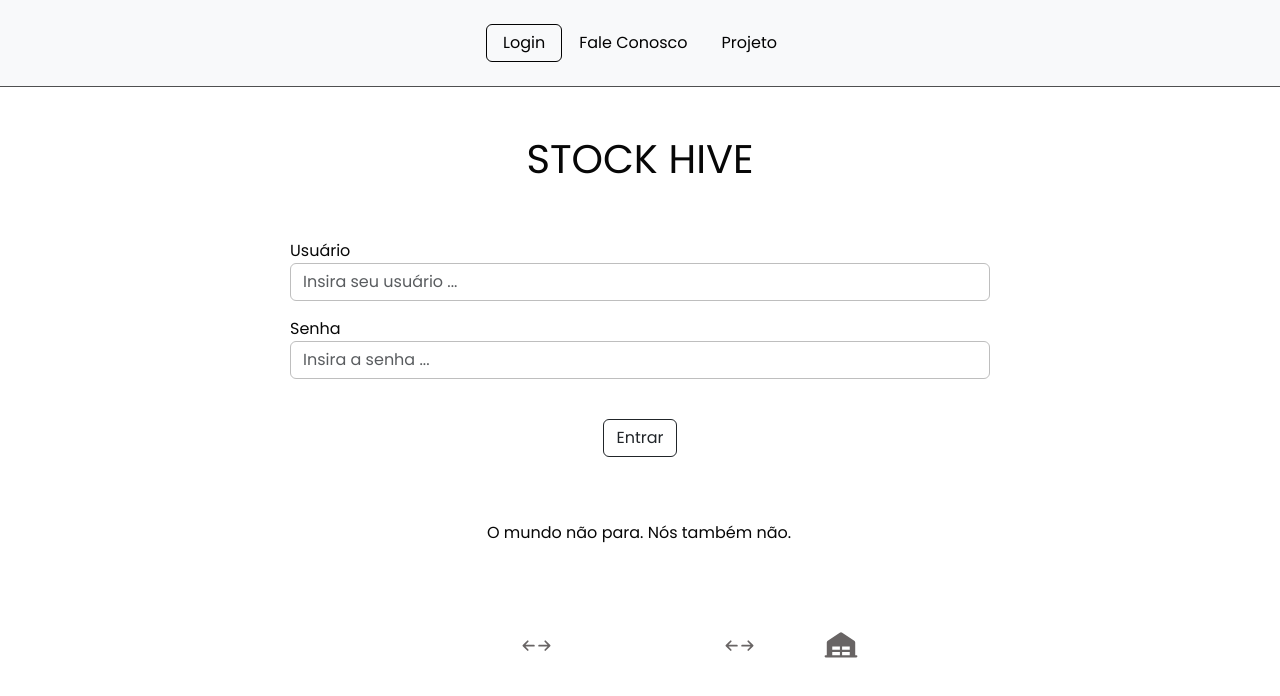
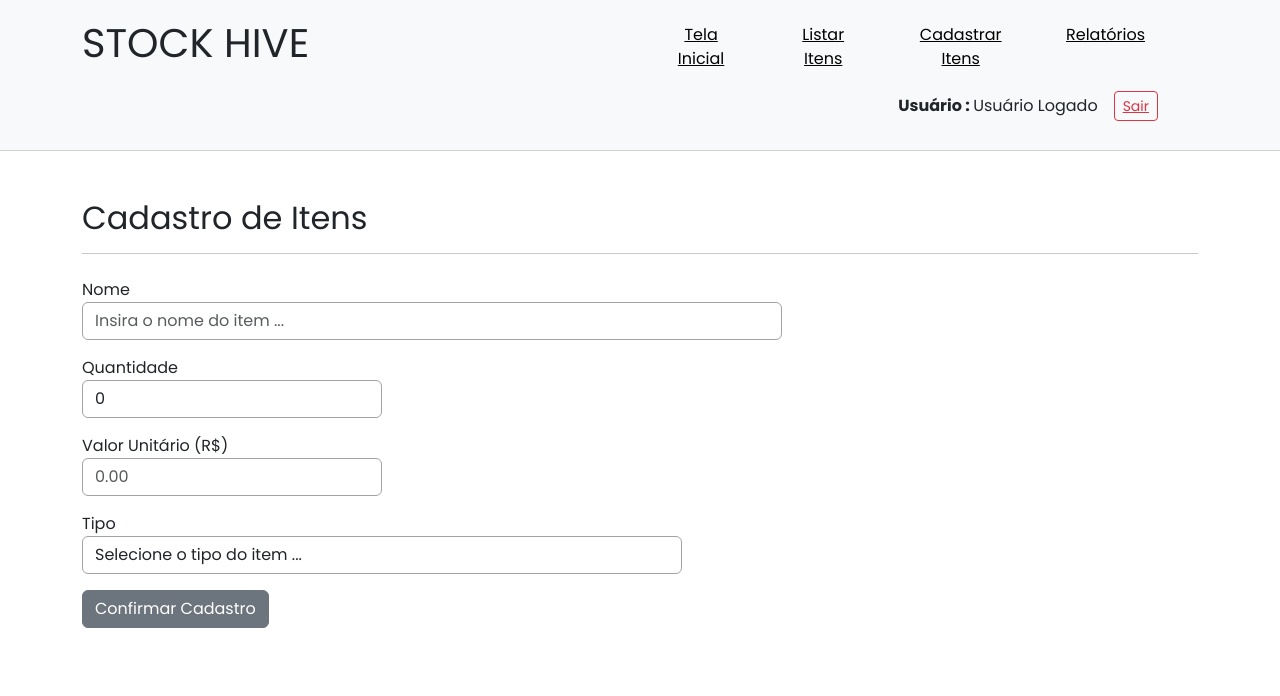
Before and after one commit to guihcostanzi/stockhive-project, a Vue app: page /cadastrarItem in a window 1280 px wide. Before the commit this address led to /login. Shown: the top 696 px of the page. Built offline with nearby package versions, Linux system fonts and the light colour scheme; some icons are missing.

Commit message:
Adicionando tela de cadastro de itens.

```diff
--- a/package.json
+++ b/package.json
@@ -13,6 +13,7 @@
   "dependencies": {
     "bootstrap": "^5.3.2",
     "pinia": "^2.1.7",
+    "uid": "^2.0.2",
     "vue": "^3.3.4",
     "vue-router": "^4.2.5"
   },
--- a/src/App.vue
+++ b/src/App.vue
@@ -1,9 +1,11 @@
 <script setup lang="ts">
-import { RouterLink, RouterView } from 'vue-router'
+import { RouterView } from 'vue-router'
+import ShHeader from "./components/ShHeader.vue"
+import { authentication } from './stores/authentication';
 </script>
 
 <template>
-
+  <ShHeader/>
   <RouterView />
 </template>
 
--- /dev/null
+++ b/src/components/ShHeader.vue
@@ -0,0 +1,47 @@
+<template>
+
+    <header class="d-flex py-2 bg-light mb-5">
+        <div class="container">
+            <nav class="row col-12 navbar">
+                <div class="marca col-md-6">
+                    <h1>STOCK HIVE</h1>
+                </div>
+                <div class="botoes col-md-6 d-md-flex justify-content-end">
+                    <RouterLink to="/telaInicial" class="btn btn-light">Tela Inicial</RouterLink>
+                    <RouterLink to="/listarItem" class="btn btn-light">Listar Itens</RouterLink>
+                    <RouterLink to="/cadastrarItem" class="btn btn-light">Cadastrar Itens</RouterLink>
+                    <RouterLink to="/relatorios" class="btn btn-light">Relatórios</RouterLink>
+                </div>
+                <div class="botoes col-md-12 d-flex justify-content-end">
+                    <p class="pt-3"><strong>Usuário : </strong> {{ authentication().usuario ? authentication().usuario : 'Usuário Logado' }}</p>
+                    <button type="button" id="logoutButton" class="btn btn-outline-danger btn-sm" @click="authentication().logout">Sair</button>
+                </div>
+            </nav>
+        </div>
+    </header>
+
+</template>
+
+<script lang="ts" setup>
+import { authentication } from "@/stores/authentication";
+
+</script>
+
+<style lang="scss" scoped>
+
+header{
+    border-bottom: 1px rgb(211, 209, 209) solid;
+}
+
+.btn{
+    margin-left: 1rem;
+    margin-right: 1rem;
+    text-decoration: underline;
+}
+
+#logoutButton {
+    max-height: 30px;
+    margin-top: 0.8rem;
+}
+
+</style>
--- a/src/router/index.ts
+++ b/src/router/index.ts
@@ -18,7 +18,22 @@ const router = createRouter({
       path: '/projeto',
       name: 'projeto',
       component: () => import('../views/Projeto.vue')
-    }
+    },
+    {
+      path: '/cadastrarItem',
+      name: 'cadastrarItem',
+      component: () => import('../views/CadastrarItem.vue')
+    },
+    {
+      path: '/editarItem',
+      name: 'editarItem',
+      component: () => import('../views/EditarItem.vue')
+    },
+    {
+      path: '/listarItem',
+      name: 'listarItem',
+      component: () => import('../views/ListarItem.vue')
+    },
   ]
 })
 
@@ -30,7 +45,7 @@ router.beforeEach(async (to) => {
 
   // Se necessitar de autenticação, faça isso.
   if (authRequired && !auth.token) {
-    return '/login';
+    //return '/login';
   }
 
   if (to.path == '/') {
--- /dev/null
+++ b/src/views/CadastrarItem.vue
@@ -0,0 +1,150 @@
+<template>
+    <div class="container">
+
+        <h2>Cadastro de Itens</h2>
+        <hr>
+
+         <form @submit.prevent="cadastrarItem" class="mt-4">
+
+                <div class="form-group">
+                    <label for="nome">Nome</label>
+                    <input type="text" class="form-control" id="nome" placeholder="Insira o nome do item ..."
+                        v-model="dadosCadastro.nome" @input="upperCaseNome" required>
+                </div>
+
+                <div class="form-group">
+                    <label for="quantidade">Quantidade</label>
+                    <input type="number" class="form-control" id="quantidade"
+                        v-model="dadosCadastro.quantidade" required>
+                </div>
+
+                <div class="form-group">
+                    <label for="valorUnitario">Valor Unitário (R$)</label>
+                    <input type="text" class="form-control" id="valorUnitario" @input="formatarValor" placeholder="0.00"
+                        v-model="dadosCadastro.valorUnitario" required>
+                </div>
+
+                <div class="form-group">
+                    <label for="tipoItem">Tipo</label>
+                    <select id="tipoItem" class="form-control" v-model="dadosCadastro.tipo">
+                        <option :value="null">Selecione o tipo do item ...</option>
+                        <option value="PAPELARIA">Escritório</option>
+                        <option value="INFORMATICA">Informática</option>
+                    </select>
+                </div>
+
+                <button type="submit" class="btn btn-secondary">Confirmar Cadastro</button>
+            </form>
+    </div>
+</template>
+
+<script lang="ts" setup>
+import { reactive } from 'vue';
+import { uid } from 'uid'
+import { authentication } from '@/stores/authentication';
+
+
+const dadosCadastro = reactive({
+    cod: null,
+    nome: '',
+    quantidade: 0,
+    tipo: null,
+    valorUnitario: ''
+});
+
+const cadastrarItem = async() => {
+
+    const data = {
+        nome: dadosCadastro.nome,
+        quantidade: dadosCadastro.quantidade,
+        tipo: dadosCadastro.tipo,
+        valorUnitario: dadosCadastro.valorUnitario,
+        cod: uid()
+    }
+
+    const response = await fetch('http://localhost:8081/item/create',
+        {
+            method: 'POST',
+            headers: {
+                Authorization: `Bearer ${authentication().token}`,
+                'Content-Type': 'application/json'
+            },
+            body: JSON.stringify(data)
+
+        }
+    );
+
+    if(response.status == 200){
+        alert(`O Item #${response.text()} foi cadastrado com sucesso !`)
+    }
+    else{
+        alert(`Erro no cadastro. Verifique os dados e tente novamente.`)
+    }
+
+
+}
+
+const upperCaseNome = () => {
+    dadosCadastro.nome = dadosCadastro.nome.toUpperCase();
+}
+
+const formatarValor = () => {
+
+    // Remova todos os caracteres não numéricos, exceto vírgula e ponto
+    let valorFormatado = dadosCadastro.valorUnitario.replace(/[^0-9,.]/g, "");
+
+    // Verifique se há mais de uma vírgula ou ponto e remova os extras
+    valorFormatado = valorFormatado.replace(/([,.])\1+/g, "$1");
+
+    // Substitua vírgula por ponto para ter um valor decimal válido
+    valorFormatado = valorFormatado.replace(",", ".");
+
+    // Verifique se o valor começa com zero e não é apenas "0."
+    if (/^0[^.]/.test(valorFormatado)) {
+        valorFormatado = valorFormatado.substring(1); // Remove o zero inicial
+    }
+
+    // Garantir que haverá apenas 2 casas decimais
+    if (valorFormatado.indexOf(".") !== -1) {
+        const partes = valorFormatado.split(".");
+        partes[1] = partes[1].substring(0, 2);
+        valorFormatado = partes.join(".");
+    }
+
+    // Verifique se há mais de um ponto decimal e remova os extras
+    const decimalCount = valorFormatado.split(".").length - 1;
+    if (decimalCount > 1) {
+        valorFormatado = valorFormatado.replace(/\.+$/, ''); // Remove pontos adicionais no final
+    }
+
+    // Atualize o valor no campo de entrada
+    dadosCadastro.valorUnitario = valorFormatado;
+
+};
+
+</script>
+
+<style lang="scss" scoped>
+
+.form-control{
+    margin-bottom: 1rem;
+    border-color: rgb(163, 163, 163);
+}
+
+#nome{
+    max-width: 700px;
+}
+
+#tipoItem{
+    max-width: 600px;
+}
+
+#valorUnitario{
+    max-width: 300px;
+}
+
+#quantidade{
+    max-width: 300px;
+}
+
+</style>
```
Also changed, not shown: src/stores/itemAlvo.ts (added, +24 -0 lines), src/views/EditarItem.vue (added), src/views/ListarItem.vue (added), 1 other file (tests, documents, lock files or other folders).
